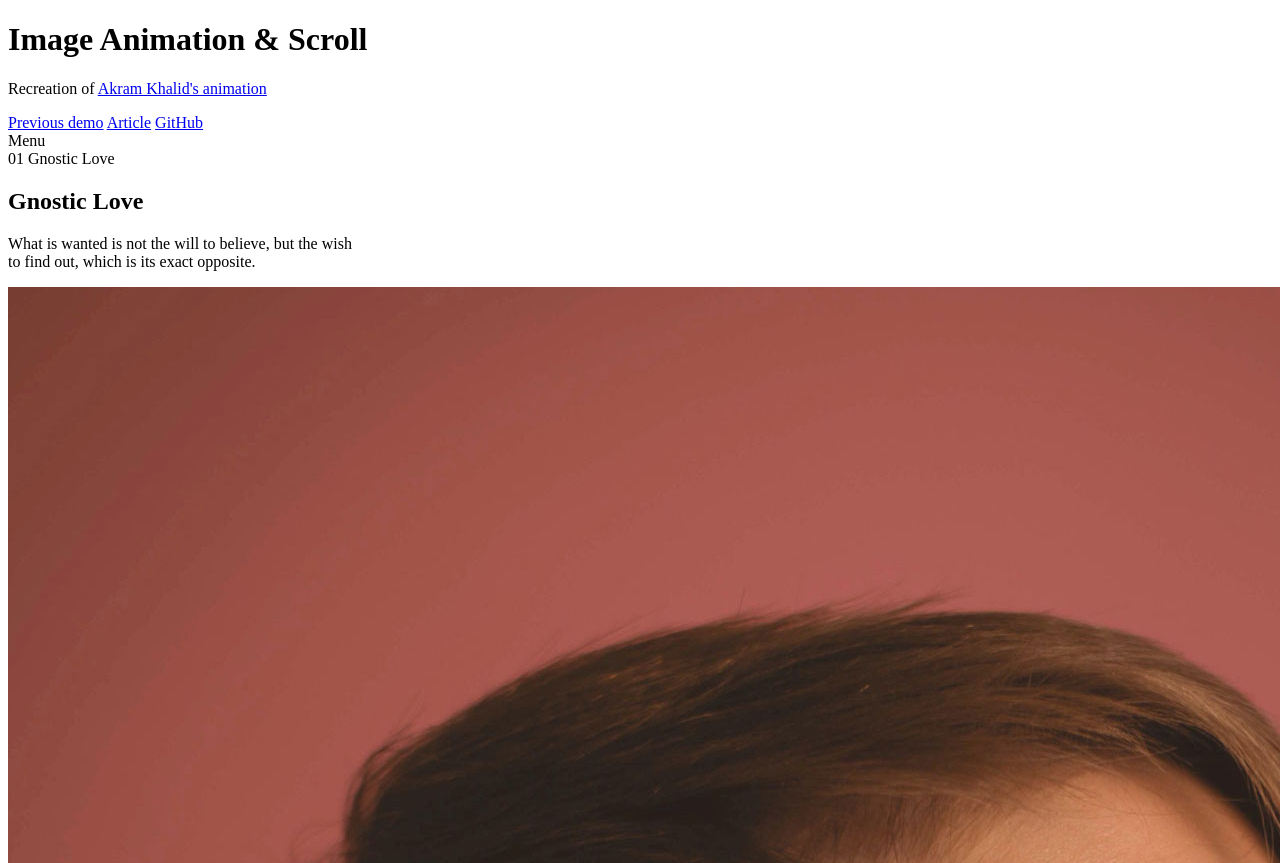
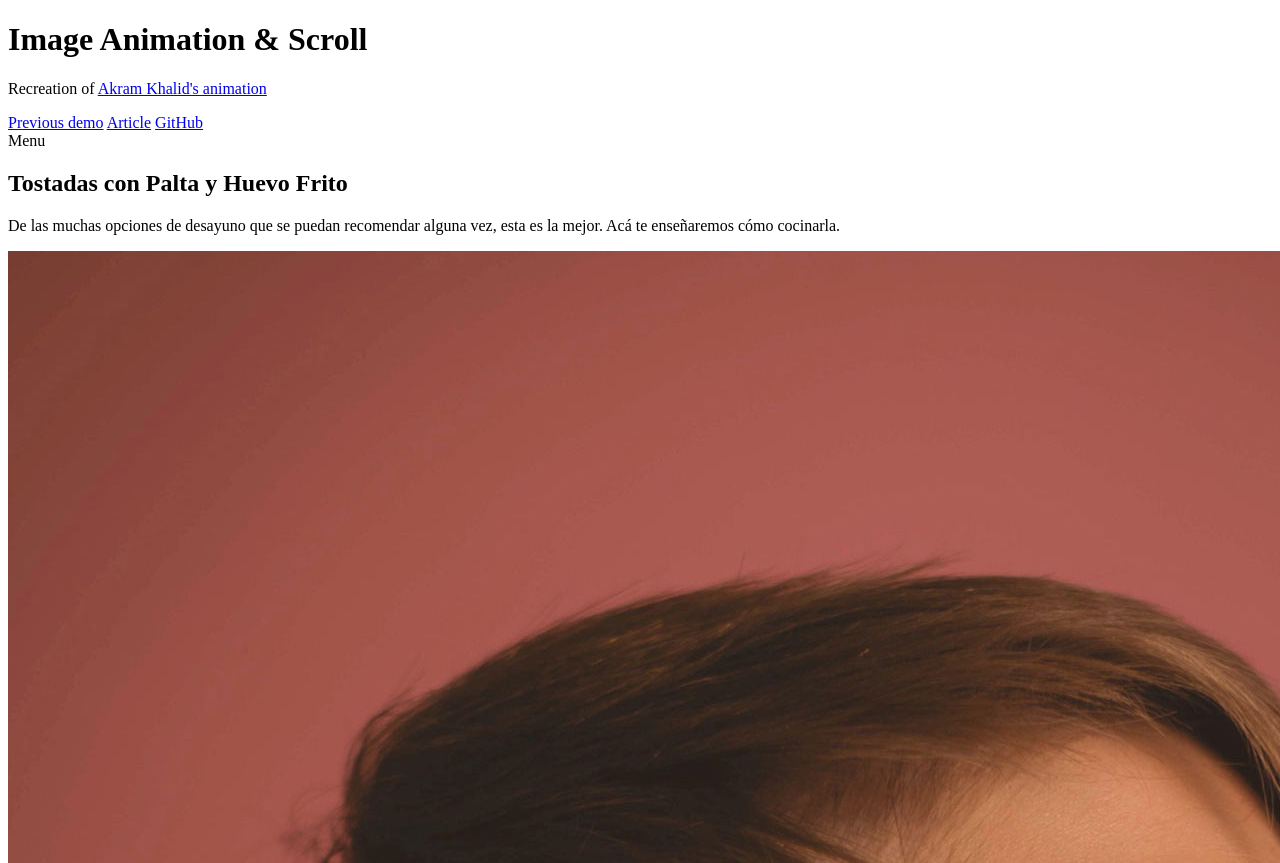
Before and after one commit to tivaldes/Trabajo2, a website with bundled scripts: page dist/index.html in a window 1280 px wide. Shown: the top 863 px of the page. Built offline with nearby package versions, Linux system fonts and the light colour scheme; a script that the page names is missing; files whose address does not match are found by name; a web font is replaced by a local one.

Commit message:
imagen nueva

```diff
--- a/dist/index.html
+++ b/dist/index.html
@@ -39,14 +39,14 @@ supportsCssVars() || alert("Please view this demo in a modern browser that suppo
 				<div class="inner">
 					<header class="content__header">
 						<div class="content__meta">
-							<span class="content__meta-number">01</span>
-							<span class="content__meta-title">Gnostic Love</span>
+
+							<span class="content__meta-title"></span>
 						</div>
 						<h2 data-scroll="" data-scroll-speed="2" data-scroll-delay="0.1" data-scroll-position="top" class="content__title anim-block-wrap">
-							<span class="anim-block">Gnostic Love</span>
+							<span class="anim-block">Tostadas con Palta y Huevo Frito</span>
 						</h2>
 						<p data-scroll="" data-scroll-speed="1" data-scroll-delay="0.1" data-scroll-position="top" class="content__subtitle anim-block-wrap">
-							<span class="anim-block">What is wanted is not the will to believe, but the wish <br> to find out, which is its exact opposite.</span>
+							<span class="anim-block">De las muchas opciones de desayuno que se puedan recomendar alguna vez, esta es la mejor. Acá te enseñaremos cómo cocinarla.</span>
 						</p>
 						<div class="content__intro content__breakout">
 							<div class="content__intro-imgWrap">
```
Also changed, not shown: src/img/huevofrito.jpg (added).
